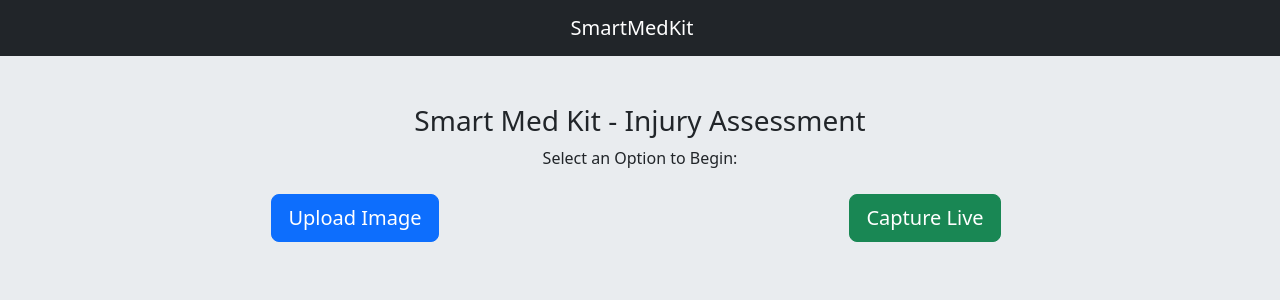
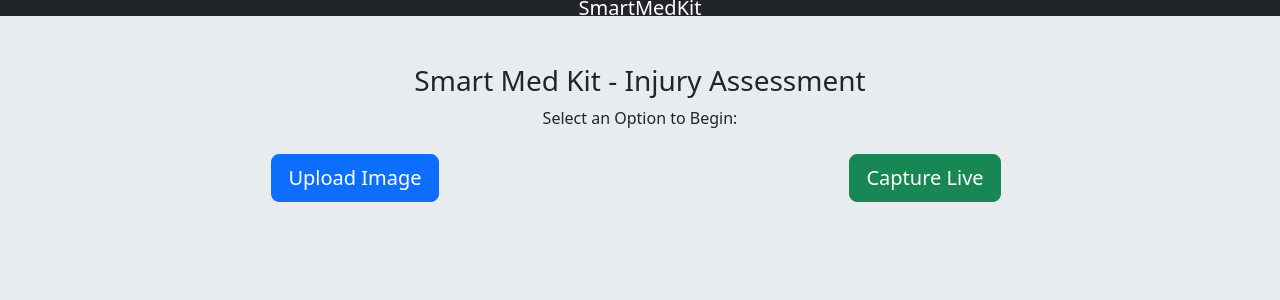
Before and after one commit to E-Freid/SmartMedKit, a React (Create React App) app in the folder client/: page / in a window 1280 px wide. Shown: the top 300 px of the page. Built offline with nearby package versions, Linux system fonts and the light colour scheme.

Commit message:
Add react-router-dom. Create Admin section and add menu with pages links.

```diff
--- a/client/src/App.js
+++ b/client/src/App.js
@@ -1,10 +1,15 @@
-import HomePage from "./pages/HomePage";
+import HomePage from "./pages/User/HomePage";
+import AdminHomePage from "./pages/Admin/HomePage";
+import { BrowserRouter, Routes, Route } from 'react-router-dom';
 
 function App() {
   return (
-    <div>
-      <HomePage />
-    </div>
+    <BrowserRouter>
+      <Routes>
+        <Route path="/" element={<HomePage />} />
+        <Route path="/admin" element={<AdminHomePage />} />
+      </Routes>
+    </BrowserRouter>
   );
 }
 
--- /dev/null
+++ b/client/src/components/Admin/AdminSideBar.jsx
@@ -0,0 +1,30 @@
+import React from 'react';
+import {Navbar, Nav, Offcanvas} from 'react-bootstrap'
+import {NavLink} from 'react-router-dom';
+
+const AdminSideBar = () => {
+  return (
+    <>
+        <Navbar.Toggle aria-controls='offcanvasNavbar'/>
+        <Navbar.Offcanvas
+          id='offcanvasNavbar'
+          aria-labelledby='offcanvasNavbarLabel'
+          placement='start'
+          variant='dark'
+        >
+          <Offcanvas.Header closeButton>
+            <Offcanvas.Title id='NavbarLabel'>Admin Menu</Offcanvas.Title>
+          </Offcanvas.Header>
+          <Offcanvas.Body>
+            <Nav className='justify-content-end flex-grow-1 pe-3'>
+              <NavLink to="/admin/about">My Kits</NavLink>
+              <NavLink to="/admin/about">Add A Kit</NavLink>
+              <NavLink to="/admin/work">Dashboard</NavLink>
+            </Nav>
+          </Offcanvas.Body>
+        </Navbar.Offcanvas>
+      </>
+  );
+}
+
+export default AdminSideBar;
--- a/client/src/components/Layout.jsx
+++ b/client/src/components/Layout.jsx
@@ -1,14 +1,20 @@
 import React from 'react';
 import { Container, Navbar } from 'react-bootstrap';
+import { useLocation } from 'react-router-dom';
+import '../styles/layout.css';
+
+import AdminSideBar from "./Admin/AdminSideBar";
 
 const Layout = ({ children }) => {
+  const location = useLocation();
+  const isAdminRoute = location.pathname.startsWith('/admin');
+
   return (
     <>
-      <Navbar variant="dark" bg="dark">
-        <Container fluid>
-          <div className="d-flex justify-content-center w-100">
-            <Navbar.Brand>SmartMedKit</Navbar.Brand>
-          </div>
+      <Navbar variant="dark" bg="dark" expand={false}>
+        <Container fluid className="position-relative">
+          {isAdminRoute && <AdminSideBar />}
+          <Navbar.Brand className="position-absolute start-50 translate-middle-x">SmartMedKit</Navbar.Brand>
         </Container>
       </Navbar>
       <Container className="text-center mt-5">
--- /dev/null
+++ b/client/src/pages/Admin/HomePage/index.jsx
@@ -0,0 +1,14 @@
+import React from "react";
+import Layout from "../../../components/Layout";
+
+const HomePage = () => {
+  return (
+    <Layout>
+      <div>
+        Admin HomePage
+      </div>
+    </Layout>
+  );
+};
+
+export default HomePage;
--- /dev/null
+++ b/client/src/styles/layout.css
@@ -0,0 +1,13 @@
+/* Navbar related CSS */
+.position-relative {
+    position: relative;
+}
+.position-absolute {
+    position: absolute;
+}
+.start-50 {
+    left: 50%;
+}
+.translate-middle-x {
+    transform: translateX(-50%);
+}
```
Also changed, not shown: client/src/pages/User/HomePage/index.jsx (renamed from client/src/pages/HomePage/index.jsx, +8 -8 lines).
